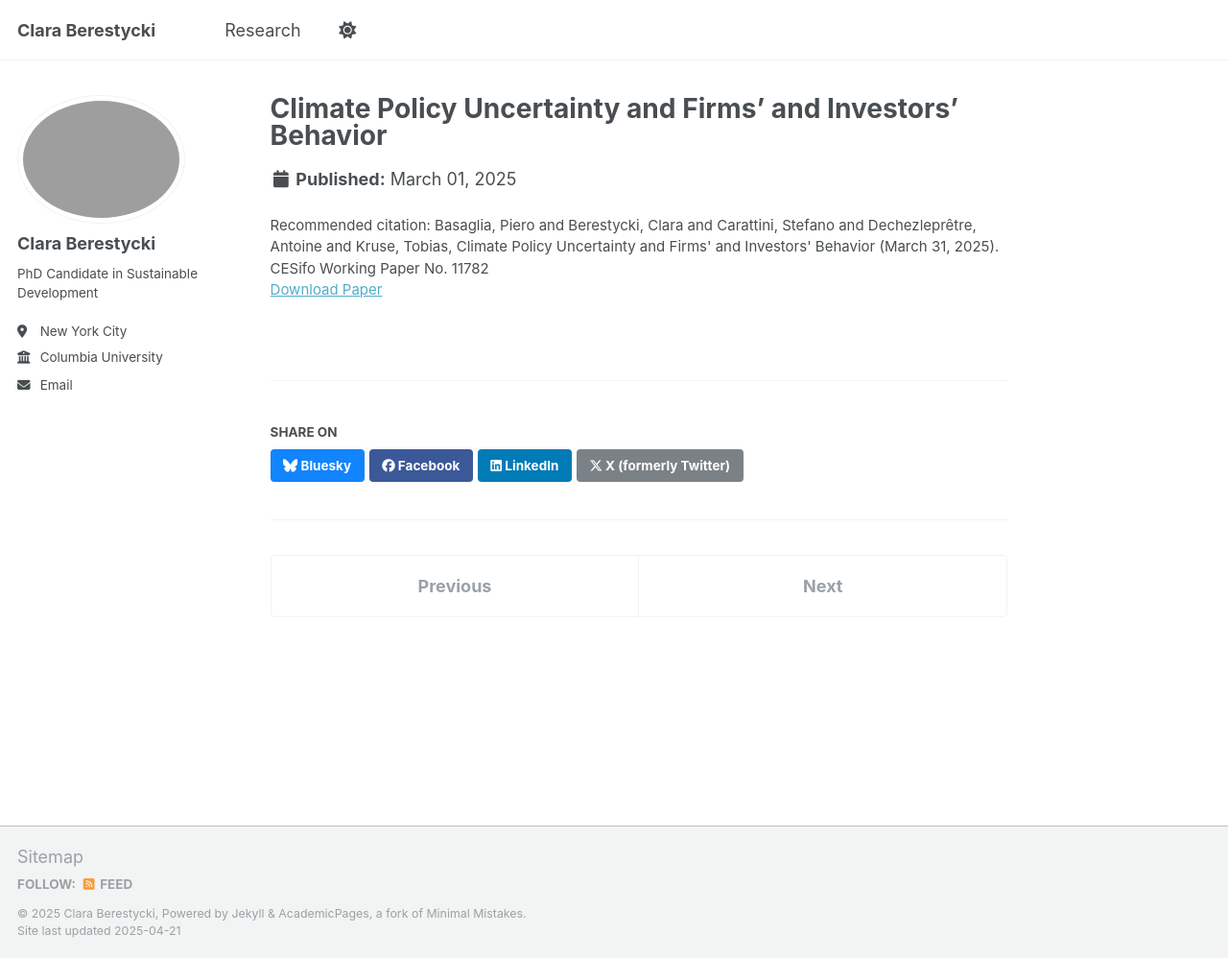
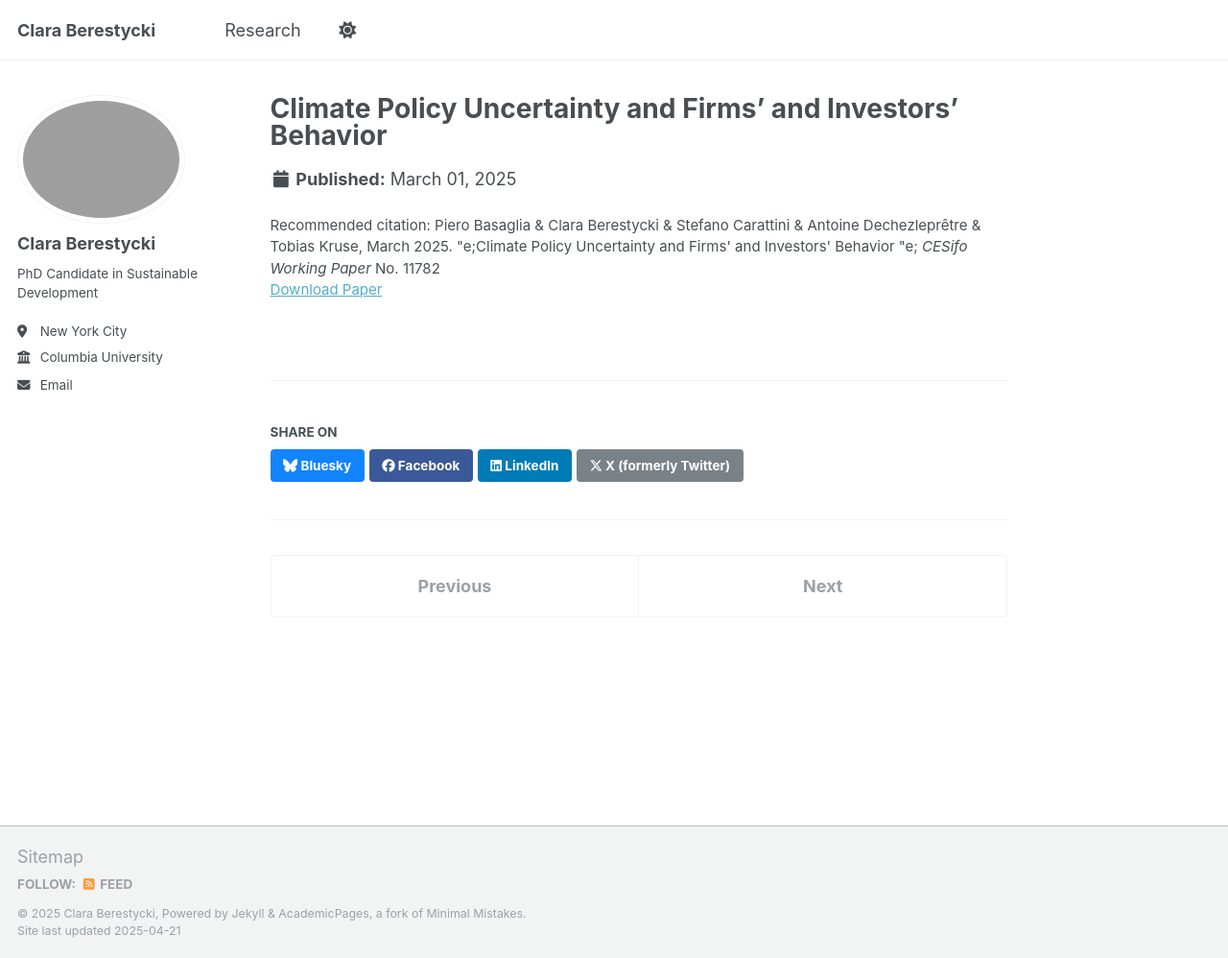
Before and after one commit to claraberes/claraberes.github.io, a Jekyll site: the page built from _publications/2009-10-01-paper-title-number-1.md, in a window 1280 px wide and 998 px high. Shown: the whole window at 96% size. Built offline with Jekyll 4.4.1, drawn with Linux system fonts in a browser that asks for light colours.

Commit message:
Update 2009-10-01-paper-title-number-1.md

```diff
--- a/_publications/2009-10-01-paper-title-number-1.md
+++ b/_publications/2009-10-01-paper-title-number-1.md
@@ -4,5 +4,5 @@ collection: publications
 category: manuscripts
 date: March 2025
 paperurl: 'https://papers.ssrn.com/sol3/papers.cfm?abstract_id=5208076'
-citation: "Basaglia, Piero and Berestycki, Clara and Carattini, Stefano and Dechezleprêtre, Antoine and Kruse, Tobias, Climate Policy Uncertainty and Firms' and Investors' Behavior (March 31, 2025). CESifo Working Paper No. 11782"
+citation: "Piero Basaglia & Clara Berestycki & Stefano Carattini & Antoine Dechezleprêtre & Tobias Kruse, March 2025. &quote;Climate Policy Uncertainty and Firms' and Investors' Behavior &quote; <i> CESifo Working Paper </i> No. 11782"
 ---
```
